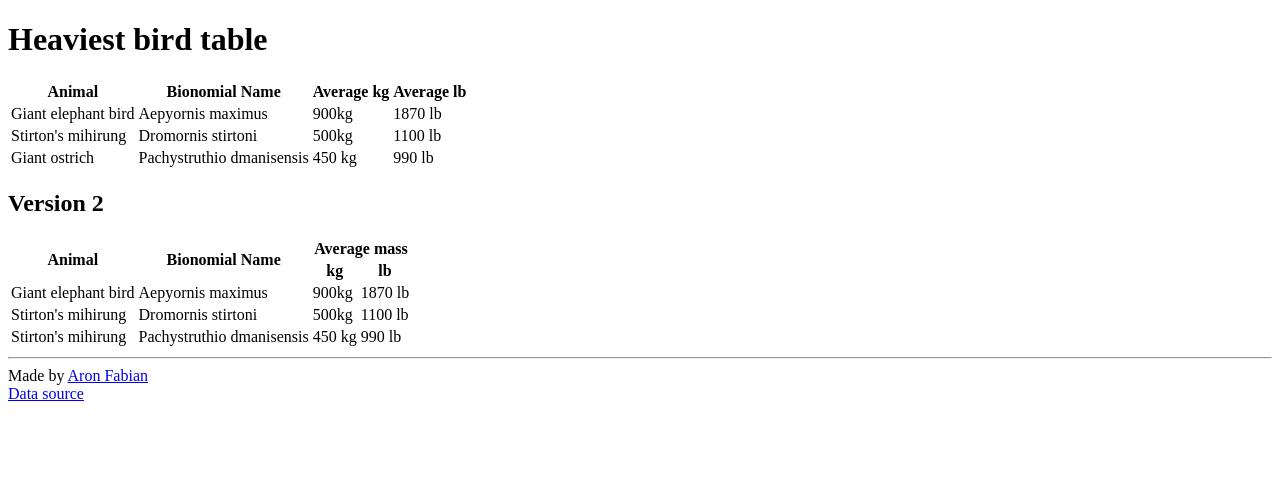
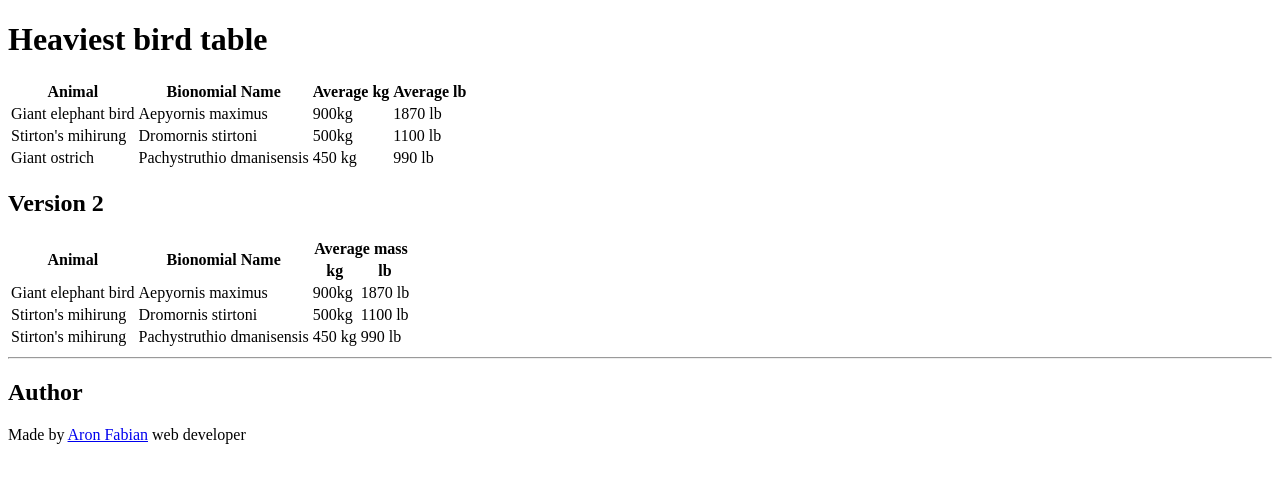
Before and after one commit to AronFabianHu/html-table-practice, a plain HTML site: page index.html in a window 1280 px wide. Drawn offline with Linux system fonts and the light colour scheme.

Commit message:
Update index.html

```diff
--- a/index.html
+++ b/index.html
@@ -83,9 +83,13 @@
 
 </body>
 <hr>
-<footer>
-    <section> Made by <a href="https://levelupmarketing.hu">Aron Fabian</a></section>
-    <a href="https://en.wikipedia.org/wiki/List_of_largest_birds"> Data source</a>
-</footer>
+    <footer>
+        <h2>Author</h2>
+        <p>
+            Made by <a href="https://levelupmarketing.hu"> Aron Fabian</a> web developer
+        </p>
+    </footer>
+
+
 
 </html>
```
